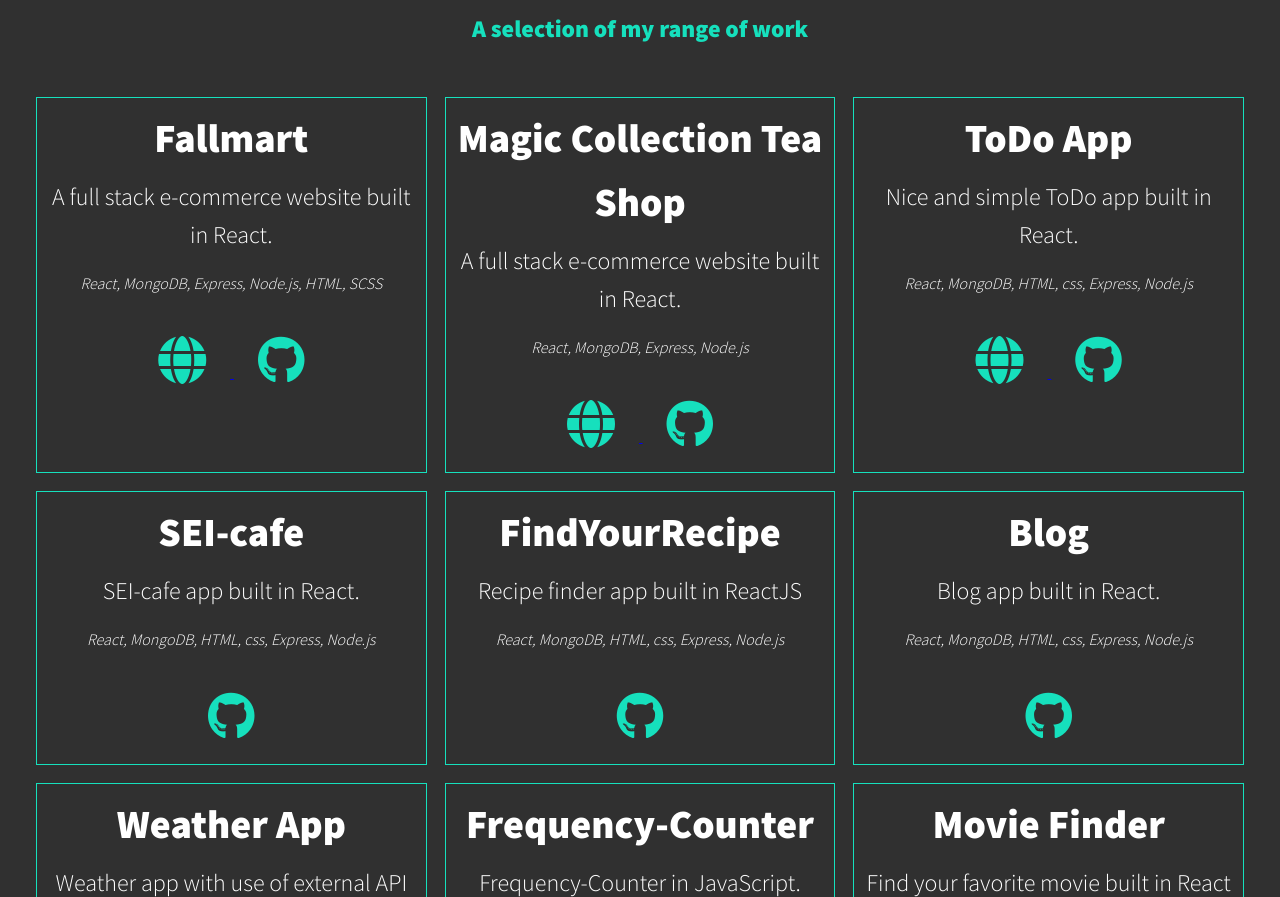
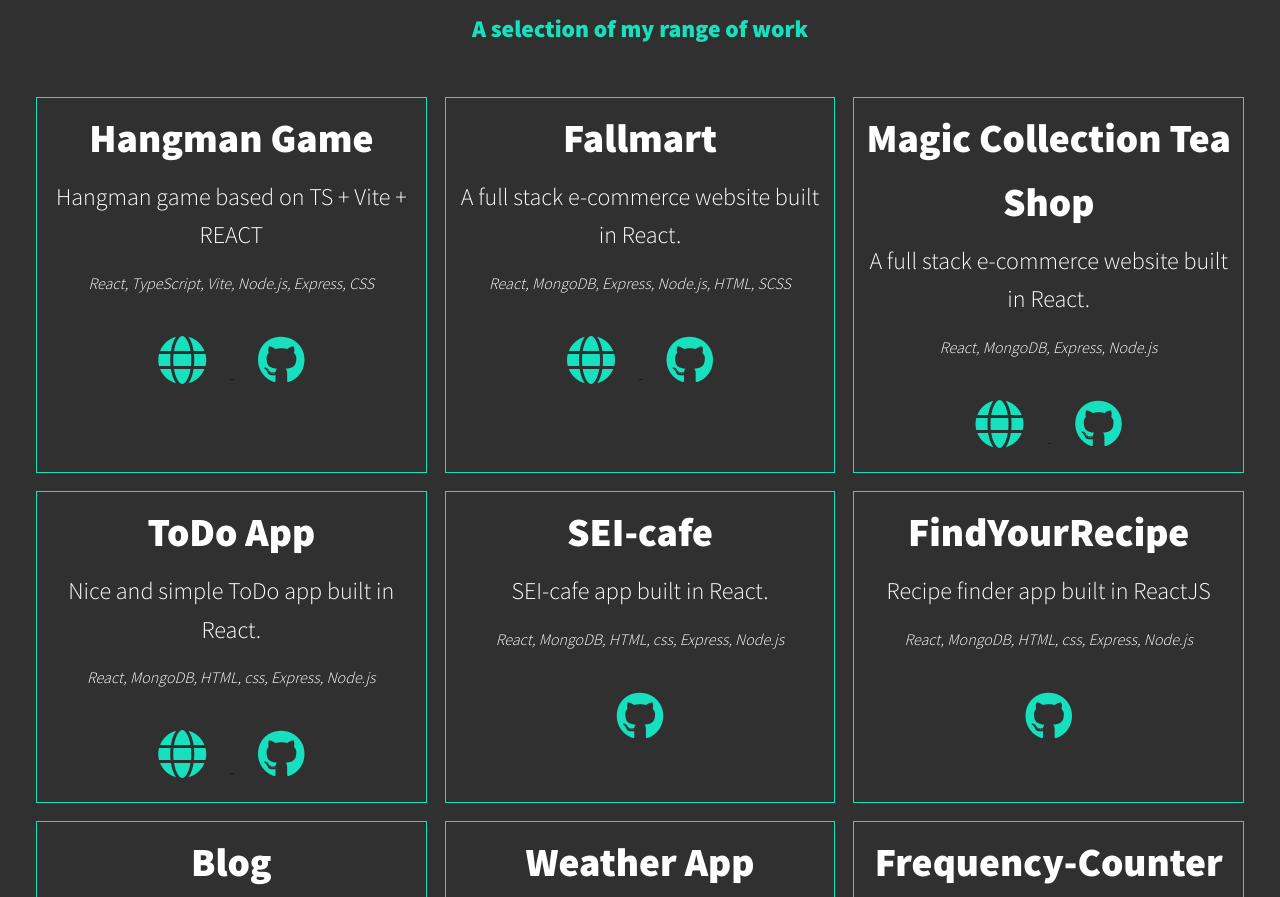
Before and after one commit to MaxOgnenoi/Portfolio, a plain HTML site: page index.html in a window 1280 px wide. Shown: the part 2447-3344 px from the top of the page. Drawn offline with nearby package versions, Linux system fonts and the light colour scheme.

Commit message:
added hangman game

```diff
--- a/index.html
+++ b/index.html
@@ -116,6 +116,18 @@
         <p class="section__subtitle section__subtitle--work">A selection of my range of work</p>
 
         <div class="portfolio">
+<!-- Portfolio item 00 -->
+            <div class="item">
+                <p class="project">Hangman Game</p>
+                <p class="description">Hangman game based on TS + Vite + REACT</p>
+                <p class="tools">React, TypeScript, Vite, Node.js, Express, CSS</p>
+                <a class="web" href="https://hangman.maxognenoi.me/">
+                    <i class="fas fa-globe"></i>
+                </a>
+                <a class="git" href="https://github.com/MaxOgnenoi/hangman.git">
+                    <i class="fa-brands fa-github"></i>
+                </a>
+            </div>
             <!-- Portfolio item 01 -->
             <div class="item">
                 <p class="project">Fallmart</p>
```
